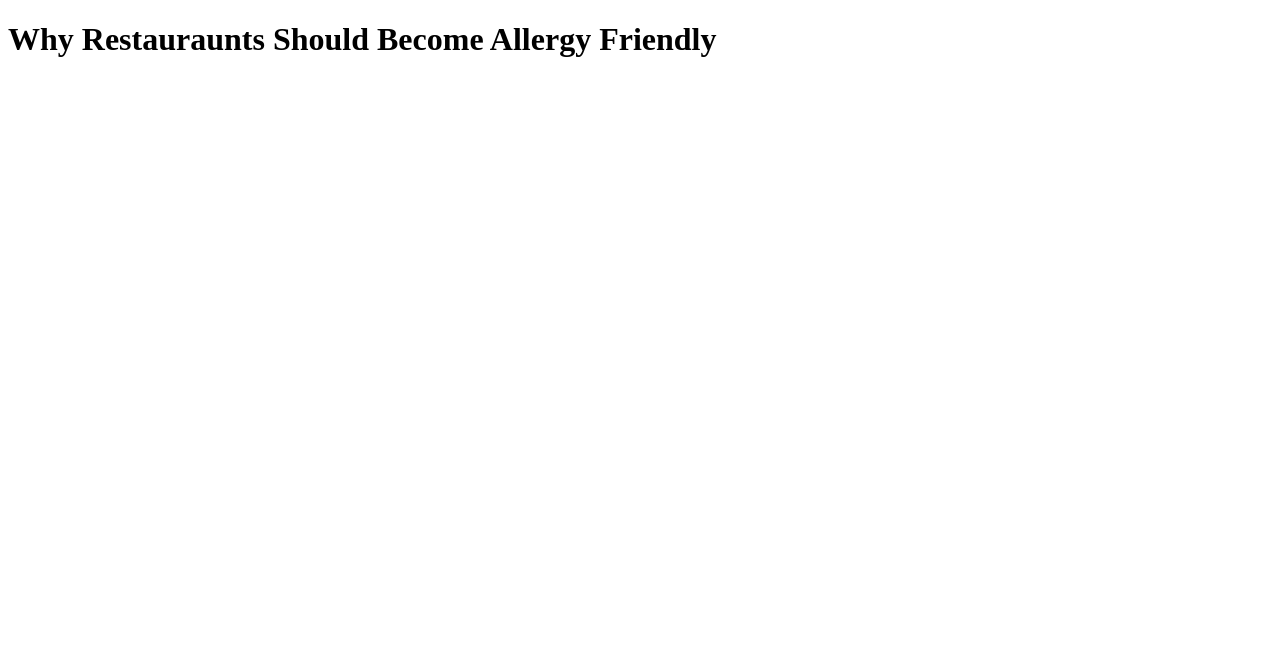
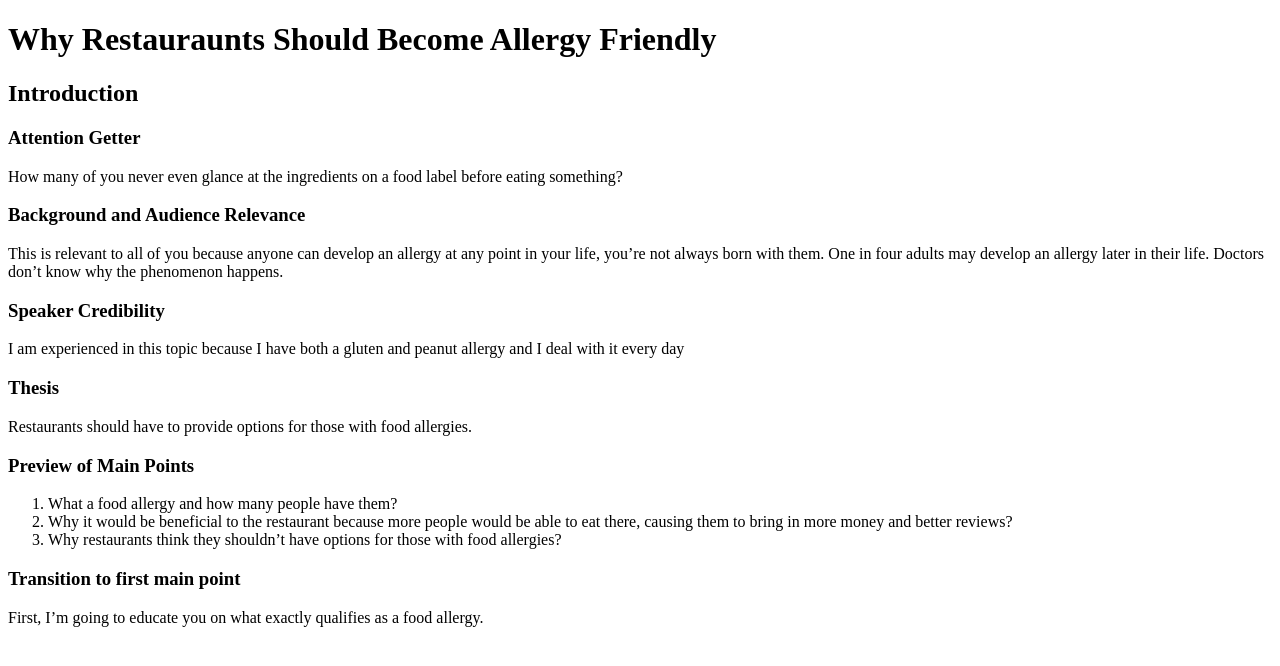
Before and after one commit to mbrekke/art300_outlinepaper, a plain HTML site: page index.html in a window 1280 px wide. Drawn offline with Linux system fonts and the light colour scheme.

Commit message:
added introduction

```diff
--- a/index.html
+++ b/index.html
@@ -4,9 +4,58 @@
         <meta charset="UTF-8">
         <meta name="viewport" content="width=device-width, initial-scale=1.0">
         <meta http-equiv="X-UA-Compatible" content="ie=edge">
-        <title>Document</title>
+        <title>mbrekke_art300</title>
     </head>
     <body>
-        <h1>Why Restauraunts Should Become Allergy Friendly</h1>
+        <h1>
+            Why Restauraunts Should Become Allergy Friendly
+        </h1>
+        <h2>
+            Introduction
+        </h2>
+        <h3>
+            Attention Getter
+        </h3>
+        <p>
+            How many of you never even glance at the ingredients on a food label before eating something?
+        </p>
+        <h3>
+            Background and Audience Relevance
+        </h3>
+        <p>
+            This is relevant to all of you because anyone can develop an allergy at any point in your life, you’re not always born with them. One in four adults may develop an allergy later in their life. Doctors don’t know why the phenomenon happens.
+        </p>
+        <h3>
+            Speaker Credibility
+        </h3>
+        <p>
+            I am experienced in this topic because I have both a gluten and peanut allergy and I deal with it every day
+        </p>
+        <h3>
+            Thesis
+        </h3>
+        <p>
+            Restaurants should have to provide options for those with food allergies.
+        </p>
+        <h3>
+            Preview of Main Points
+        </h3>
+        <ol>
+            <li>
+                What a food allergy and how many people have them?
+            </li>
+            <li>
+                Why it would be beneficial to the restaurant because more people would be able to eat there, causing them to bring in more money and better reviews?
+            </li>
+            <li>
+                Why restaurants think they shouldn’t have options for those with food allergies?
+            </li>
+        </ol>
+        <h3>
+            Transition to first main point
+        </h3>
+        <p>
+            First, I’m going to educate you on what exactly qualifies as a food allergy.
+        </p>
     </body>
 </html>
```
